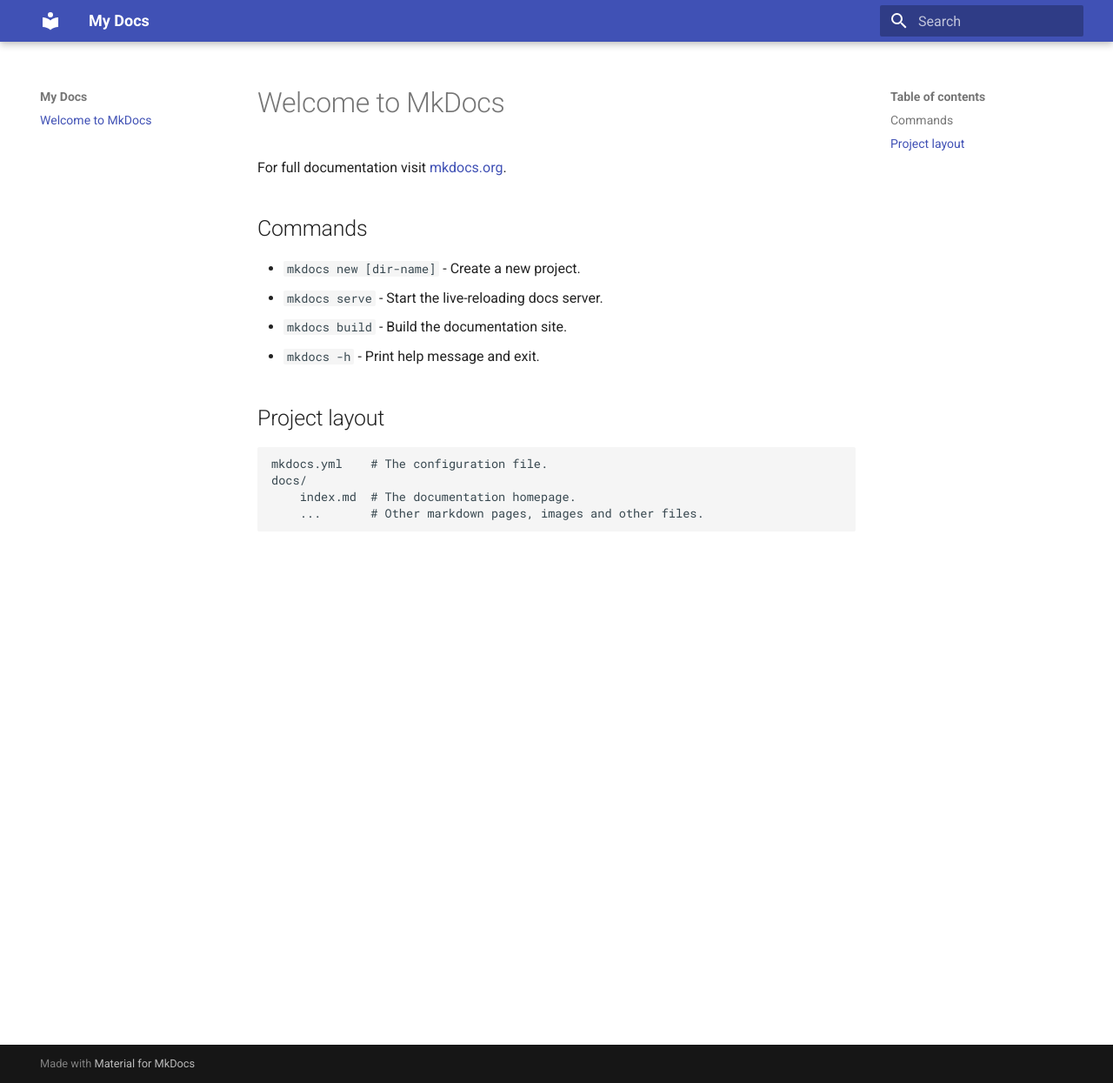
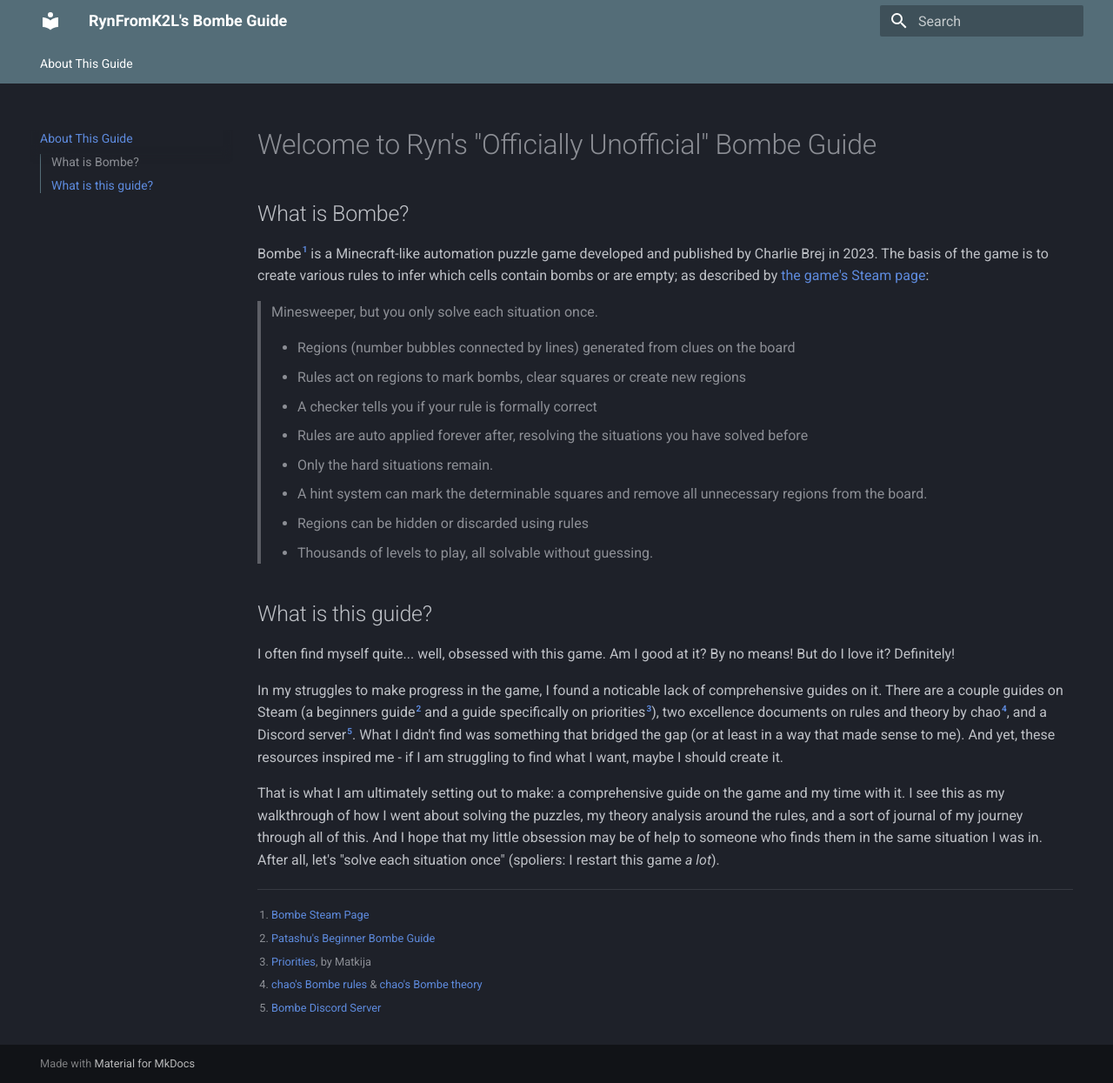
Before and after one commit to RynFromK2L/bombe-guide, an MkDocs documentation site: the page built from docs/index.md, in a window 1280 px wide and 1245 px high. Shown: the whole window at 87% size. Built offline with MkDocs 1.6.1 and Material for MkDocs 9.7.7, drawn with Linux system fonts in a browser that asks for light colours.

Commit message:
feat: configure project

```diff
--- a/docs/index.md
+++ b/docs/index.md
@@ -1,17 +1,38 @@
-# Welcome to MkDocs
+---
+title: About This Guide
+---
 
-For full documentation visit [mkdocs.org](https://www.mkdocs.org).
+# Welcome to Ryn's "Officially Unofficial" Bombe Guide
 
-## Commands
+## What is Bombe?
 
-* `mkdocs new [dir-name]` - Create a new project.
-* `mkdocs serve` - Start the live-reloading docs server.
-* `mkdocs build` - Build the documentation site.
-* `mkdocs -h` - Print help message and exit.
+Bombe[^1] is a Minecraft-like automation puzzle game developed and published by Charlie Brej in 2023.  The basis of the game is to create various rules to infer which cells contain bombs or are empty; as described by [the game's Steam page](https://store.steampowered.com/app/2262930/Bombe/):
 
-## Project layout
+> Minesweeper, but you only solve each situation once.
 
-    mkdocs.yml    # The configuration file.
-    docs/
-        index.md  # The documentation homepage.
-        ...       # Other markdown pages, images and other files.
+> - Regions (number bubbles connected by lines) generated from clues on the board
+> - Rules act on regions to mark bombs, clear squares or create new regions
+> - A checker tells you if your rule is formally correct
+> - Rules are auto applied forever after, resolving the situations you have solved before
+> - Only the hard situations remain.
+> - A hint system can mark the determinable squares and remove all unnecessary regions from the board.
+> - Regions can be hidden or discarded using rules
+> - Thousands of levels to play, all solvable without guessing.
+
+## What is this guide?
+
+I often find myself quite... well, obsessed with this game.  Am I good at it?  By no means!  But do I love it?  Definitely!
+
+In my struggles to make progress in the game, I found a noticable lack of comprehensive guides on it.  There are a couple guides on Steam (a beginners guide[^2] and a guide specifically on priorities[^3]), two excellence documents on rules and theory by chao[^4], and a Discord server[^5].  What I didn't find was something that bridged the gap (or at least in a way that made sense to me).  And yet, these resources inspired me - if I am struggling to find what I want, maybe I should create it.
+
+That is what I am ultimately setting out to make: a comprehensive guide on the game and my time with it.  I see this as my walkthrough of how I went about solving the puzzles, my theory analysis around the rules, and a sort of journal of my journey through all of this.  And I hope that my little obsession may be of help to someone who finds them in the same situation I was in.  After all, let's "solve each situation once" (spoliers: I restart this game _a lot_).
+
+[^1]: [Bombe Steam Page](https://store.steampowered.com/app/2262930/Bombe/)
+
+[^2]: [Patashu's Beginner Bombe Guide](https://steamcommunity.com/sharedfiles/filedetails/?id=3005221383)
+
+[^3]: [Priorities](https://steamcommunity.com/sharedfiles/filedetails/?id=3581771397), by Matkija
+
+[^4]: [chao's Bombe rules](https://docs.google.com/document/d/1EONe9qVCurkPPK6yk7lX6PC4ld4Nkz6JUe02mN16PXQ/edit?tab=t.0) & [chao's Bombe theory](https://docs.google.com/document/d/1wCi7c11YSJ1jNNIJNpxCfgysZZ5vur_zp2WFeWQfP40/edit?tab=t.0)
+
+[^5]: [Bombe Discord Server](steam://openurl_external/https://steamcommunity.com/linkfilter/?u=https%3A%2F%2Fdiscord.gg%2FMXHyWsRkeu)
--- /dev/null
+++ b/docs/javascripts/mathjax.js
@@ -0,0 +1,43 @@
+window.MathJax = {
+  loader: {
+    load: ['[tex]/enclose', '[tex]/mathtools']
+  },
+  tex: {
+    inlineMath: [["\\(", "\\)"]],
+    displayMath: [["\\[", "\\]"]],
+    processEscapes: true,
+    processEnvironments: true,
+    packages: {
+      '[+]': ['enclose', 'mathtools']
+    },
+    macros: {
+      sweep: "{🧹}",
+      bomb: "{💣}",
+      rule: ['R_{#2}{#1}', 2, ''],
+      new: ['\\text{new}'],
+      updated: ['\\text{updated}'],
+      remove: ['\\text{remove } \\left\\lbrace #1 \\right\\rbrace', 1],
+      trigger: ['\\text{trigger } \\left\\lbrace #1 \\right\\rbrace', 1],
+      r: ['\\enclose{circle}{#1}', 1],
+      v: ['\\overset{#2}{#1}', 2],
+      or: ['{^{#1}/_{#2}}', 2],
+      oror: ['{^{^{\\scriptstyle{#1}}/}{\\scriptstyle{#2}}_{/_{\\scriptstyle{#3}}}}', 3],
+      parity: ['{#1{+}2^*}', 1],
+    },
+    environments: {
+      abstraction: ['\\lambda#1.\\begin{rule}', '\\end{rule}', 1],
+      rule: ['\\begin{array}{cccc|c}', '\\end{array}'],
+    }
+  },
+  options: {
+    ignoreHtmlClass: ".*|",
+    processHtmlClass: "arithmatex"
+  }
+};
+
+document$.subscribe(() => {
+  MathJax.startup.output.clearCache()
+  MathJax.typesetClear()
+  MathJax.texReset()
+  MathJax.typesetPromise()
+})
--- a/mkdocs.yml
+++ b/mkdocs.yml
@@ -1,4 +1,43 @@
-site_name: My Docs
+site_name: RynFromK2L's Bombe Guide
 site_url: https://rynfromk2l.github.io/bombe-guide
+
 theme:
   name: material
+  palette:
+    scheme: slate
+    primary: blue grey
+  features:
+    - content.footnote.tooltips
+    - navigation.footer
+    - navigation.indexes
+    - navigation.path
+    - navigation.tabs
+    - navigation.top
+    - navigation.tracking
+    - toc.follow
+    - toc.integrate
+
+plugins:
+  - search
+  - tags
+
+markdown_extensions:
+  - admonition
+  - attr_list
+  - footnotes
+  - pymdownx.arithmatex:
+      generic: true
+  - pymdownx.critic
+  - pymdownx.caret
+  - pymdownx.details
+  - pymdownx.emoji:
+      emoji_index: !!python/name:material.extensions.emoji.twemoji
+      emoji_generator: !!python/name:material.extensions.emoji.to_svg
+  - pymdownx.keys
+  - pymdownx.mark
+  - pymdownx.superfences
+  - pymdownx.tilde
+
+extra_javascript:
+  - javascripts/mathjax.js
+  - https://unpkg.com/mathjax@3/es5/tex-mml-chtml.js
```
Also changed, not shown: 1 other file.
